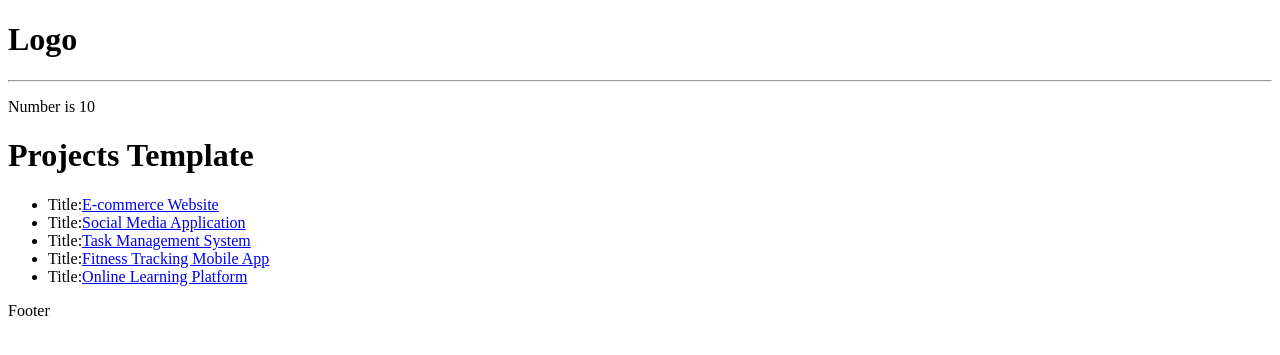
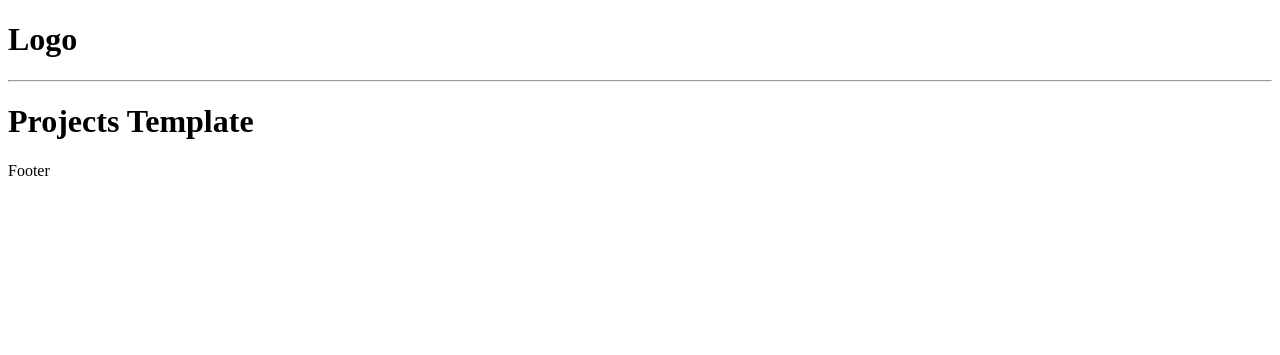
Before and after one commit to julius-tuliao/DevInfoHub, a Django app: page / in a window 1280 px wide. Shown: the top 355 px of the page. Run offline with Django 4.2, Linux system fonts and the light colour scheme.

Commit message:
Revert "wrong commit message. Will modify on next"
This reverts commit d836f5b1ee76be92a88bad0bcae4d79971464f1d.

```diff
--- a/projects/templates/projects/projects.html
+++ b/projects/templates/projects/projects.html
@@ -3,24 +3,6 @@
 
 {% block content %}
 
-{% if number > 10 %}
-<p>Number is greater than 10</p>
-
-{% elif number == 10 %}
-<p>Number is 10</p>
-
-{% else %}
-<p>Number is less than 10</p>
-{% endif %}
-
 <h1>Projects Template</h1>
 
-<ul>
-    {% for project in projects %}
-
-        <li>Title:<a href="{% url 'project' project.id %}">{{ project.title }}</a> </li>
-
-    {% endfor %}
-</ul>
-
 {% endblock content %}
--- a/projects/templates/projects/single-project.html
+++ b/projects/templates/projects/single-project.html
@@ -3,7 +3,6 @@
 
 {% block content %}
 
-<h1>{{ project.title }}</h1>
+<h1>Single Project template</h1>
 
-<h3>{{ project.description }}</h3>
 {% endblock content %}
--- a/projects/views.py
+++ b/projects/views.py
@@ -1,51 +1,9 @@
 from django.shortcuts import render
 from django.http import HttpResponse
 
-
-projectsList = [
-    {
-        'id': 1,
-        'title': 'E-commerce Website',
-        'description': 'Develop an online platform for buying and selling products. Implement features such as user authentication, product catalog, shopping cart, and secure payment processing.',
-    },
-    {
-        'id': 2,
-        'title': 'Social Media Application',
-        'description': 'Build a social media platform that allows users to create profiles, connect with friends, post updates, share multimedia content, and engage in discussions.',
-    },
-    {
-        'id': 3,
-        'title': 'Task Management System',
-        'description': 'Create a web application for managing tasks, deadlines, and projects. Users should be able to assign tasks, track progress, and receive notifications.',
-    },
-    {
-        'id': 4,
-        'title': 'Fitness Tracking Mobile App',
-        'description': 'Design a mobile app that enables users to track their fitness activities, set fitness goals, and view progress through interactive charts and personalized recommendations.',
-    },
-    {
-        'id': 5,
-        'title': 'Online Learning Platform',
-        'description': 'Develop a comprehensive online learning platform with courses, quizzes, and interactive lessons. Include features for progress tracking and instructor-student communication.',
-    },
-]
-
-
 def projects(request):
-    page = 'projects'
-    number = 10
-
-    context = {'page':page , 'number':10, 'projects': projectsList}
-    return render(request,'projects/projects.html', context)
+    return render(request,'projects/projects.html')
 
 def project(request,pk):
-    projectObj = None
 
-    for project in projectsList:
-
-        if(project["id"] == int(pk)):
-
-            projectObj = project
-
-
-    return render(request,"projects/single-project.html", {'project': projectObj})
+    return render(request,"projects/single-project.html")
```
